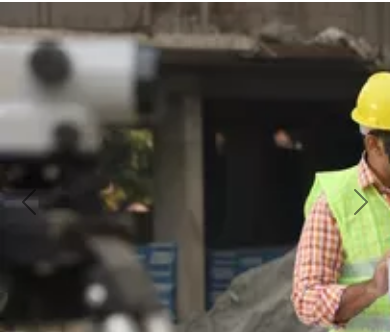
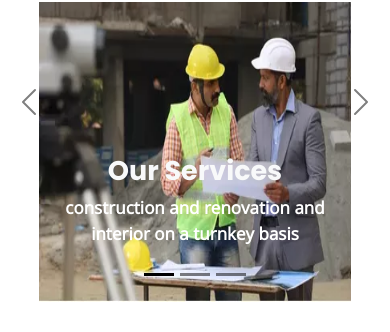
Before and after one commit to prajwal-charizardX/Internship-webd, a React (Create React App) app in the folder frontend/: page / in a window 390 px wide. Shown: the part 158-490 px from the top of the page. Built offline with nearby package versions, Linux system fonts and the light colour scheme.

Commit message:
corousel reactive

```diff
--- a/frontend/src/components/HomePage/Slider/Slider.js
+++ b/frontend/src/components/HomePage/Slider/Slider.js
@@ -17,14 +17,14 @@ function Slider() {
     <div class="carousel-inner">
       <div class="carousel-item active" data-bs-interval="10000">
         <img src={Pic2} class="d-block w-95" alt="..." height={500}/>
-        <div class="carousel-caption d-none d-md-block">
+        <div class="carousel-caption d-md-block">
           <h5>Our Services</h5>
           <p>construction and renovation and interior on a turnkey basis</p>
         </div>
       </div>
       <div class="carousel-item" data-bs-interval="2000">
       <img src={Picz} class="d-block w-99" alt="..." height={500}/>
-        <div class="carousel-caption d-none d-md-block">
+        <div class="carousel-caption  d-sm-block ">
           <h5>We Specialize in</h5>
           <p>3d elevation and structural design,planning</p>
         </div>
--- a/frontend/src/components/HomePage/Slider/slider.css
+++ b/frontend/src/components/HomePage/Slider/slider.css
@@ -16,3 +16,25 @@ p{
   font-weight: bold;
 
 }
+
+@media screen and (max-width:961px){
+  .d-block{
+    width: 80vw;
+    height: 300px;
+  }
+  h5 {
+    color: #F8F9FA;
+    font-family: 'Poppins', sans-serif;
+    font-size: 27px;
+    font-weight: bold;
+   }
+   p{
+    color: white;
+    font-family: 'Open Sans', sans-serif;
+    font-size: 17px;
+    font-weight: bold;
+
+  }
+
+
+}
```
Also changed, not shown: frontend/src/components/HomePage/Untitled.jpg (added).
